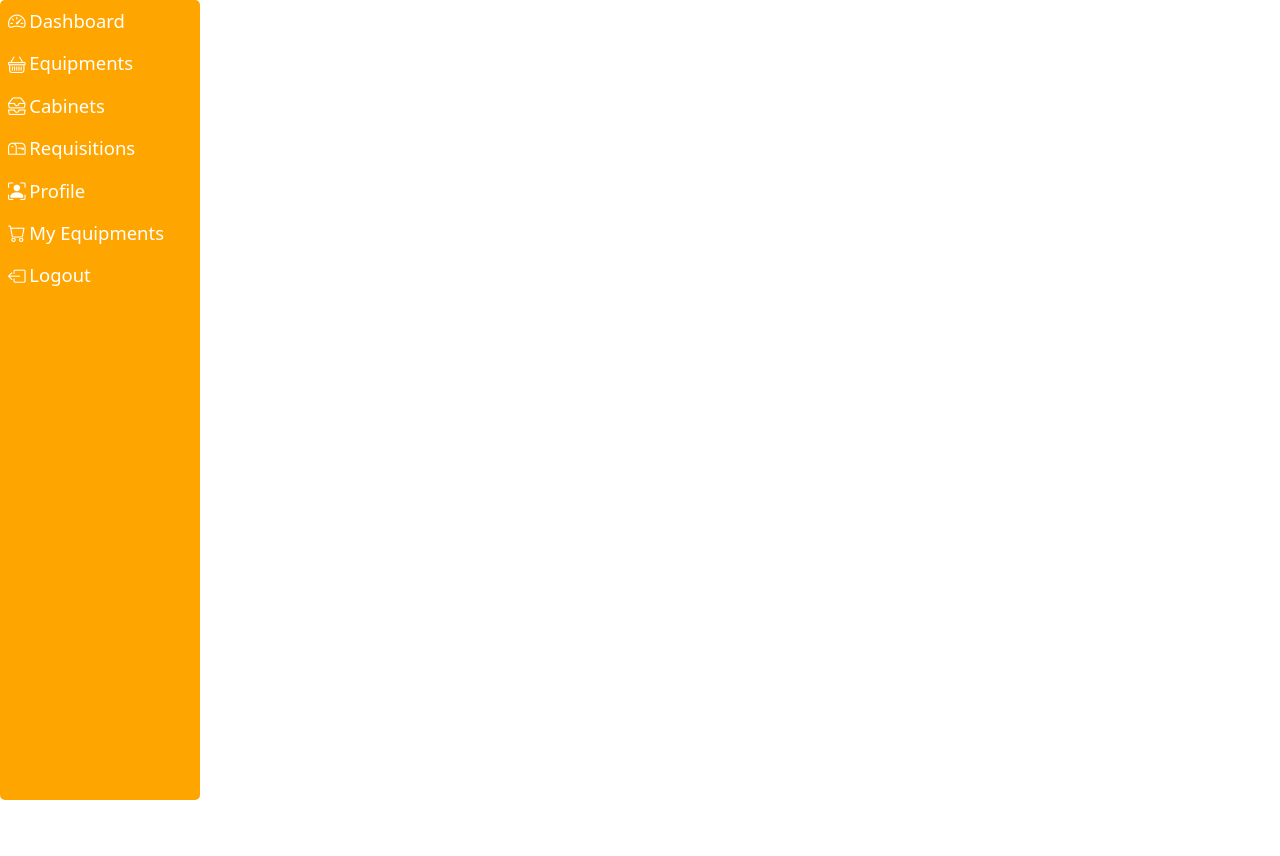
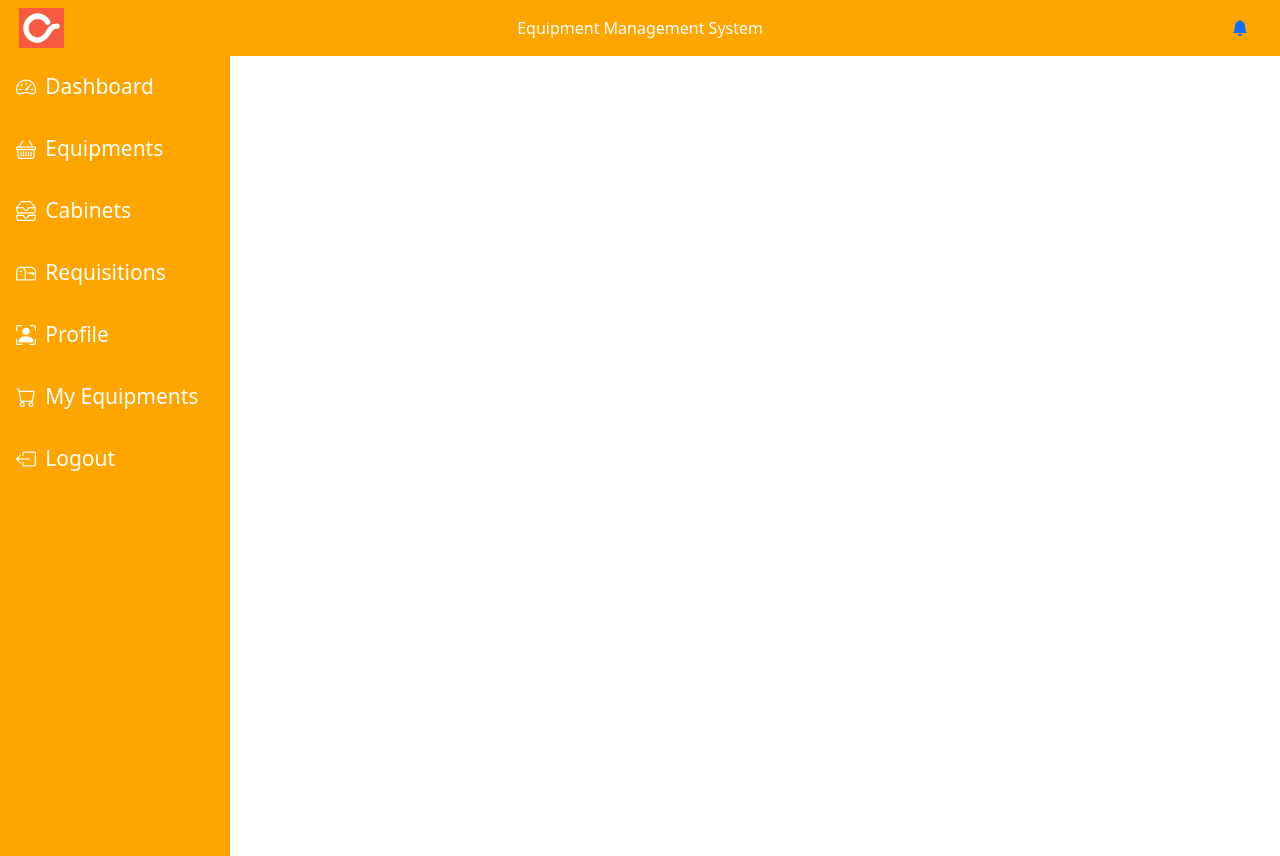
Before and after one commit to SazzadulIslamCr/Equipment-Management-System, a React (Create React App) app: page / in a window 1280 px wide. Before the commit the page ends 800 px from the top, so only its background shows below. Built offline with nearby package versions, Linux system fonts and the light colour scheme.

Commit message:
topbar comp

```diff
--- a/package.json
+++ b/package.json
@@ -14,7 +14,9 @@
     "react-bootstrap-icons": "^1.8.2",
     "react-dom": "^18.1.0",
     "react-icons": "^4.3.1",
+    "react-router-dom": "^6.3.0",
     "react-scripts": "5.0.1",
+    "reactstrap": "^9.0.2",
     "web-vitals": "^2.1.4"
   },
   "scripts": {
--- a/src/App.js
+++ b/src/App.js
@@ -2,11 +2,13 @@ import './App.css';
 import SidebarAdmin from './components/admin/SidebarAdmin'
 import Login from './components/Login'
 import Dashboard from './pages/dashboard'
+import TopBar from './components/admin/TopBar'
 import 'react-bootstrap'
 
 function App() {
   return (
     <div>
+          <TopBar/>
           <Dashboard/>
           {/* <Login/> */}
 
--- a/src/components/admin/SidebarAdminItems.js
+++ b/src/components/admin/SidebarAdminItems.js
@@ -1,7 +1,12 @@
 import React from 'react'
+import { Routes, Route } from "react-router-dom";
 import * as Icon from 'react-bootstrap-icons';
 import './sidebarAdmin.css'
 import { useState } from 'react';
+import Dashboard from '../../pages/dashboard';
+import Equipments from '../../pages/equipments';
+import Cabinets from '../../pages/cabinets';
+import { preventOverflow } from '@popperjs/core';
 
 export default function SidebarAdminItems({item}) {
   const [open, setOpen] = useState(false);
@@ -12,6 +17,7 @@ export default function SidebarAdminItems({item}) {
           <div className='sidebar-title'>
               <span>
                   {/* <Icon.Speedometer viewBox="0 0 16 20"/> */}
+                  {item.icon && <i className={item.icon}></i>}
                   <h1 className='sidebar-name'>
                     {item.title}
                   </h1>
@@ -19,26 +25,21 @@ export default function SidebarAdminItems({item}) {
               <Icon.ChevronDown className='toggle-btn' onClick={() => setOpen(!open)}/>
           </div>
           <div className='sidebar-content'>
-            hellow
+            {item.childrens.map((child, index)=><SidebarAdminItems key={index} item={child}/>)}
           </div>
       </div>
     )
   }
   else{
     return (
-      <div className={open ? "sidebar-item open" : "sidebar-item"}>
-          <div className='sidebar-title'>
+          <a href={item.path || "#"} className='sidebar-title plain'>
               <span>
-                  {/* <Icon.Speedometer viewBox="0 0 16 20"/> */}
-                  {/*console.log(item.icon)*/}
-
-                  <i className={item.icon}></i>
+                  {item.icon && <i className={item.icon}></i>}
                   <h1 className='sidebar-name'>
                     {item.title}
                   </h1>
               </span>
-          </div>
-      </div>
+          </a>
     )
   }
 
--- /dev/null
+++ b/src/components/admin/TopBar.css
@@ -0,0 +1,10 @@
+.TopBar{
+    background-color: orange;
+    padding-left: 1.2rem;
+}
+.tbItem{
+    color: white;
+}
+.navbar-light .navbar-nav .nav-link {
+    color: white;
+}
--- /dev/null
+++ b/src/components/admin/TopBar.js
@@ -0,0 +1,27 @@
+import React, { useState } from "react";
+import "./TopBar.css";
+import 'bootstrap/dist/css/bootstrap.css'
+import { Nav, Navbar, Form, FormControl, Button } from 'react-bootstrap'
+import Logo from '../../images/coderexIcon.png'
+import 'react-bootstrap-icons'
+//import Login from '../Login'
+
+function TopBar() {
+    return (
+    <div className="TopBar">
+        <Navbar sticky="top">
+            <Nav.Item>
+                <img src={Logo} width='45px'></img>
+            </Nav.Item>
+            <Nav.Item style={{marginLeft: 'auto'}}>
+                Equipment Management System
+            </Nav.Item>
+            <Nav.Link href='#' style={{marginLeft: 'auto', paddingRight:'2em'}}>
+                <i class="bi bi-bell-fill"></i>
+            </Nav.Link>
+       </Navbar>
+    </div>)
+}
+
+
+export default TopBar;
--- a/src/components/admin/sidebarAdmin.css
+++ b/src/components/admin/sidebarAdmin.css
@@ -16,12 +16,11 @@ body{
     height: 100vh;
 }
 .sidebar{
-    width: 200px;
+    width: 230px;
     flex-shrink: 0;
     background-color: orange;
     height: 100%;
     overflow: auto;
-    border-radius: 5px;
 }
 .sidebar-item{
     padding: .5em;
@@ -33,11 +32,12 @@ body{
 }
 .sidebar-title{
     display: flex;
-    font-size: 1.1em;
+    font-size: 1.25em;
     justify-content: space-between;
+    padding: 0.8em;
 }
 .sidebar-name{
-    margin-left: .2em;
+    margin-left: .25em;
     font-size: 1.05em;
     display:inline;
     font-weight: 350;
@@ -46,7 +46,7 @@ body{
     cursor: pointer;
     transition: transform .3s;
 }
-.sidebar-item.open .sidebar-title .toggle-btn{
+.sidebar-item.open > .sidebar-title .toggle-btn{
     transform: rotate(180deg);
 }
 
@@ -55,6 +55,18 @@ body{
     height: 0;
     overflow: hidden;
 }
-.sidebar-item.open .sidebar-content{
+.sidebar-item.open > .sidebar-content{
     height: auto;
 }
+.sidebar-title.plain{
+    color: #fff;
+    text-decoration: none;
+}
+.sidebar-title.plain:hover{
+    background-color: orangered;
+    text-decoration: none;
+}
+.sidebar-title.plain i{
+    display: inline-block;
+    width: 1.2em;
+}
```
Also changed, not shown: src/images/coderexIcon.png (added), 1 other file (tests, documents, lock files or other folders).
